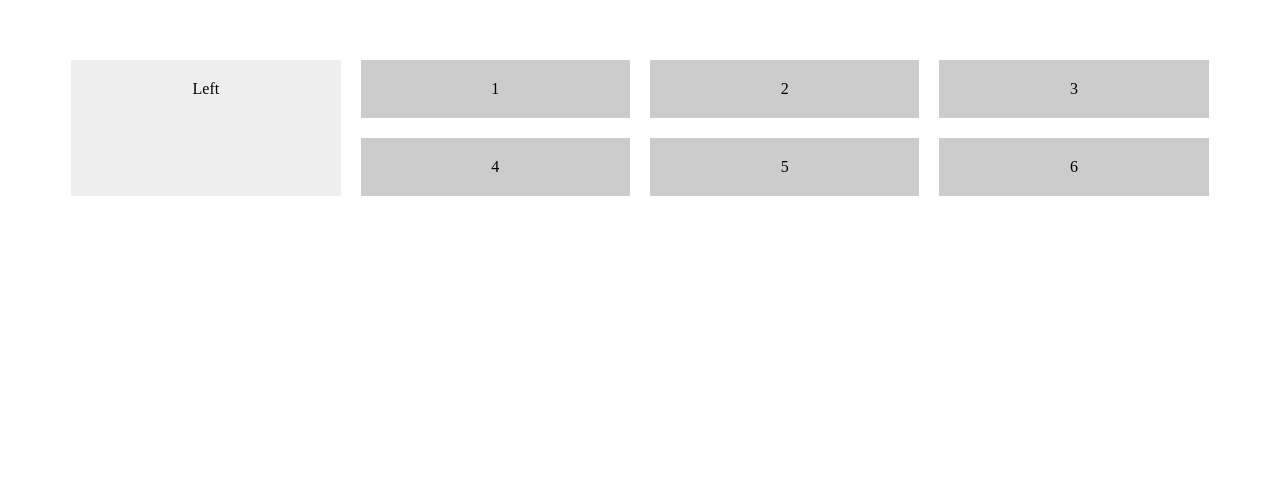
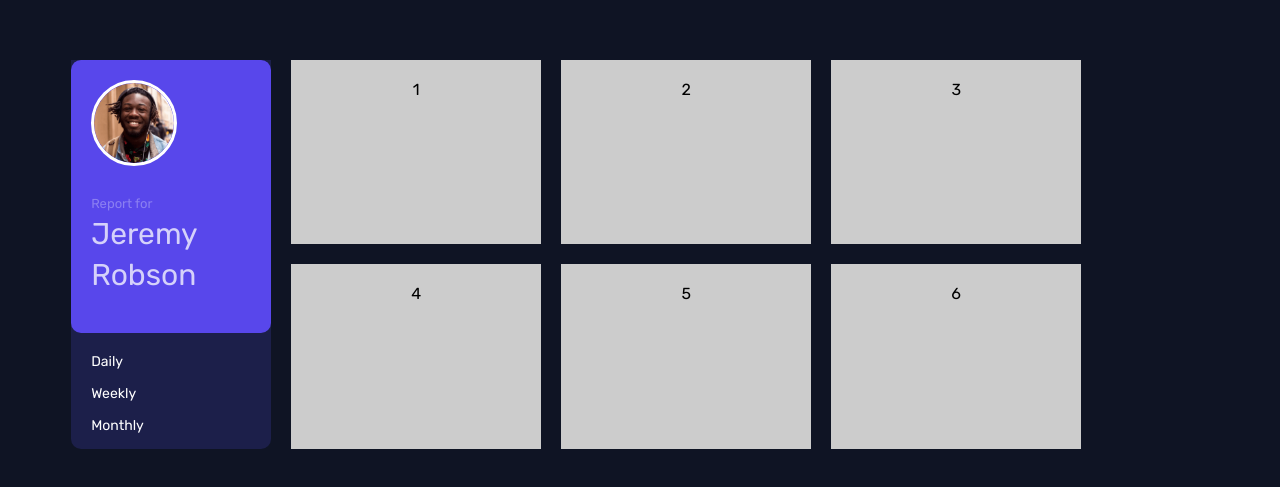
Before and after one commit to gkuzivam/time-tracking-dashboard, a plain HTML site: page index.html in a window 1280 px wide. Shown: the part 193-680 px from the top of the page. Drawn offline with Linux system fonts and the light colour scheme.

Commit message:
more structure and styling

```diff
--- a/index.html
+++ b/index.html
@@ -1,30 +1,45 @@
 <!DOCTYPE html>
 <html lang="en">
+
 <head>
   <meta charset="UTF-8" />
   <meta name="viewport" content="width=device-width, initial-scale=1.0" />
   <!-- displays site properly based on user's device -->
 
-    <link
-      rel="icon"
-      type="image/png"
-      sizes="32x32"
-      href="./images/favicon-32x32.png"
-    />
+  <link rel="icon" type="image/png" sizes="32x32" href="./images/favicon-32x32.png" />
 
   <title>Frontend Mentor | Time tracking dashboard</title>
   <link rel="stylesheet" href="styles.css" />
+  <link href="https://fonts.googleapis.com/css?family=Rubik" rel="stylesheet">
 </head>
+
 <body>
   <div class="grid-container">
-      <div class="left-column">Left</div>
-      <div class="grid-item" style="grid-column: 2;">1</div>
-      <div class="grid-item" style="grid-column: 3;">2</div>
-      <div class="grid-item" style="grid-column: 4;">3</div>
-      <div class="grid-item" style="grid-column: 2; grid-row: 2;">4</div>
-      <div class="grid-item" style="grid-column: 3; grid-row: 2;">5</div>
-      <div class="grid-item" style="grid-column: 4; grid-row: 2;">6</div>
+    <!--LEFT COLUMN-->
+    <div class="left-column">
+      <div class="report">
+        <div class="report-card">
+          <img src="images/image-jeremy.png" alt="Jeremy's Image">
+          <span class="report-text">Report for</span>
+          <span class="profile-name"> Jeremy </span>
+          <span class="profile-surname"> Robson</span>
+        </div>
+        <div class="frequency">
+          <span class="daily">Daily</span>
+          <span class="weekly">Weekly</span>
+          <span class="monthly">Monthly</span>
+        </div>
+      </div>
+    </div>
+    <!--GRID ITEMS-->
+    <div class="grid-item grid-item-one">1</div>
+    <div class="grid-item grid-item-two">2</div>
+    <div class="grid-item grid-item-three">3</div>
+    <div class="grid-item grid-item-four">4</div>
+    <div class="grid-item gride-item-five">5</div>
+    <div class="grid-item grid-item-six">6</div>
   </div>
 
 </body>
+
 </html>
--- a/styles.css
+++ b/styles.css
@@ -1,18 +1,125 @@
+body {
+    font-family: 'Rubik', Arial, sans-serif;
+    background-color: hsl(226, 43%, 10%)
+}
+
 .grid-container {
     display: grid;
-    grid-template-columns: 1fr repeat(3, 1fr); /* Added an additional column */
-    grid-template-rows: repeat(2, auto); /* Two rows */
+    grid-template-columns: 200px repeat(3, 250px);
+    /* Added an additional column */
+    grid-template-rows: repeat(2, auto);
+    /* Two rows */
     gap: 20px;
     margin: 20% 5% 20% 5%;
 }
+
 .grid-item {
     background-color: #ccc;
     padding: 20px;
     text-align: center;
 }
+
+.grid-item-one {
+    grid-column: 2;
+}
+
+.grid-item-two {
+    grid-column: 3;
+}
+
+.grid-item-three {
+    grid-column: 4;
+}
+
+.grid-item-four {
+    grid-column: 2;
+    grid-row: 2;
+}
+
+.grid-item-five {
+    grid-column: 3;
+    grid-row: 2;
+
+}
+
+.grid-item-six {
+    grid-column: 4;
+    grid-row: 2;
+}
+
 .left-column {
-    background-color: #eee; /* Different background color for distinction */
-    padding: 20px;
     text-align: center;
-    grid-row: 1 / span 2; /* Span 2 rows to ensure it covers the height */
+    grid-row: 1 / span 2;
+    /* Span 2 rows to ensure it covers the height */
+    display: flex;
+    flex-direction: column;
 }
+
+
+.report-card {
+    flex: 0 0 60%;
+    display: flex;
+    flex-direction: column;
+    background-color: hsl(246, 80%, 60%);
+    border-radius: 10px;
+}
+
+.report-card img {
+    width: 80px;
+    height: 80px;
+    margin: 20px 20px 30px 20px;
+    border: 3px solid white;
+    border-radius: 50%;
+}
+
+.report-text {
+    color: white;
+    text-align: left;
+    margin-left: 20px;
+    font-size: 13px;
+    font-weight: 300;
+    opacity: 0.3;
+    margin-bottom: 5px;
+}
+
+.profile-name {
+    color: white;
+    text-align: left;
+    margin-left: 20px;
+    font-size: 30px;
+    margin-bottom: 5px;
+    opacity: 0.75;
+
+}
+
+.profile-surname {
+    color: white;
+    text-align: left;
+    margin-left: 20px;
+    font-size: 30px;
+    margin-bottom: 40px;
+    opacity: 0.75;
+}
+
+.frequency {
+    flex: 1 1 40%;
+    background-color: hsl(235, 46%, 20%);
+    padding-top: 20px;
+}
+
+.report {
+    background-color: hsl(235, 46%, 20%);
+    border-bottom-right-radius: 10px;
+    border-bottom-left-radius: 10px;
+}
+
+.daily,
+.weekly,
+.monthly {
+    margin-bottom: 15px;
+    margin-left: 20px;
+    display: block;
+    text-align: left;
+    font-size: 14px;
+    color: white;
+}
```
Lines whose indentation alone changed are shown as unchanged.
